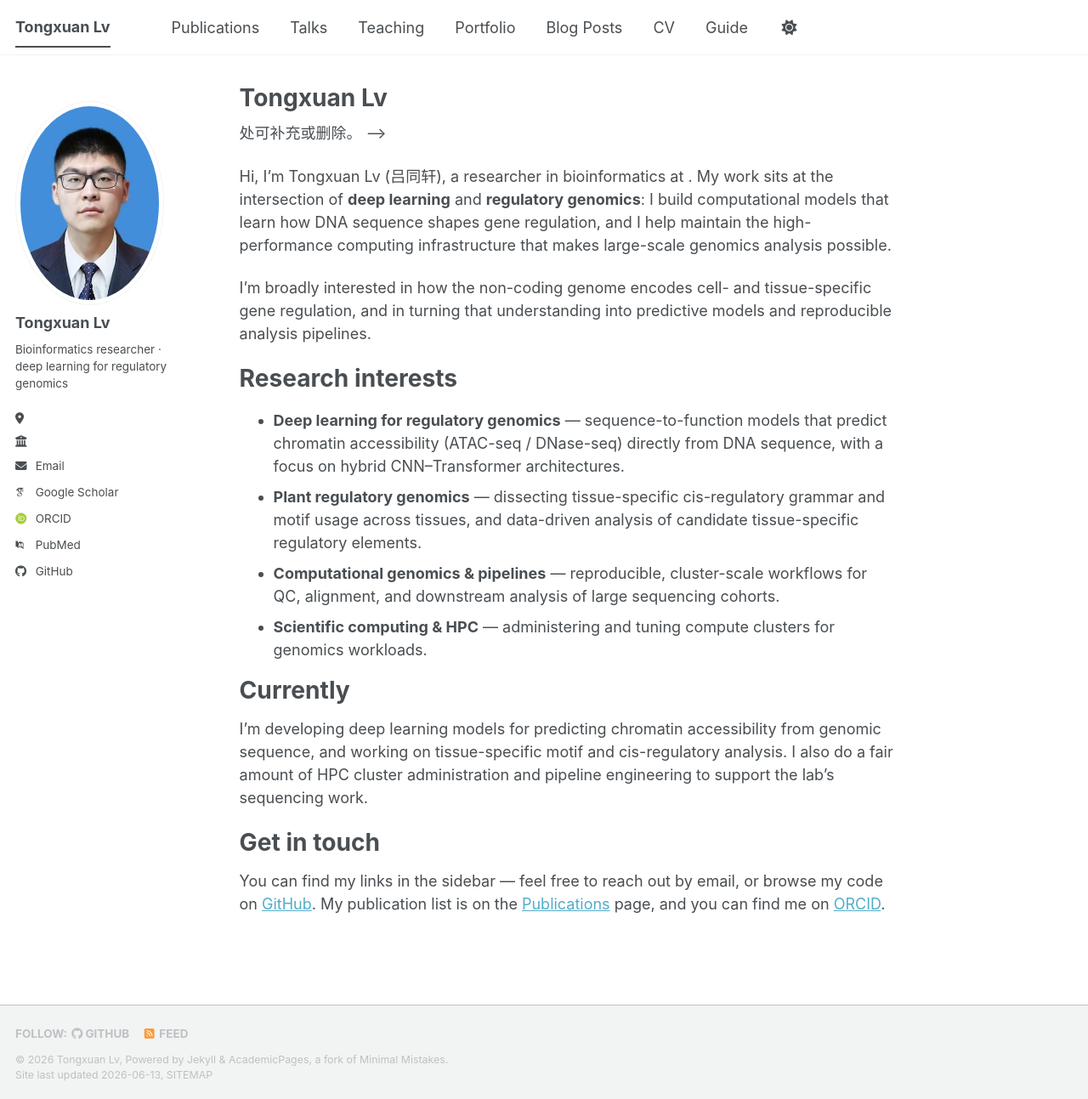
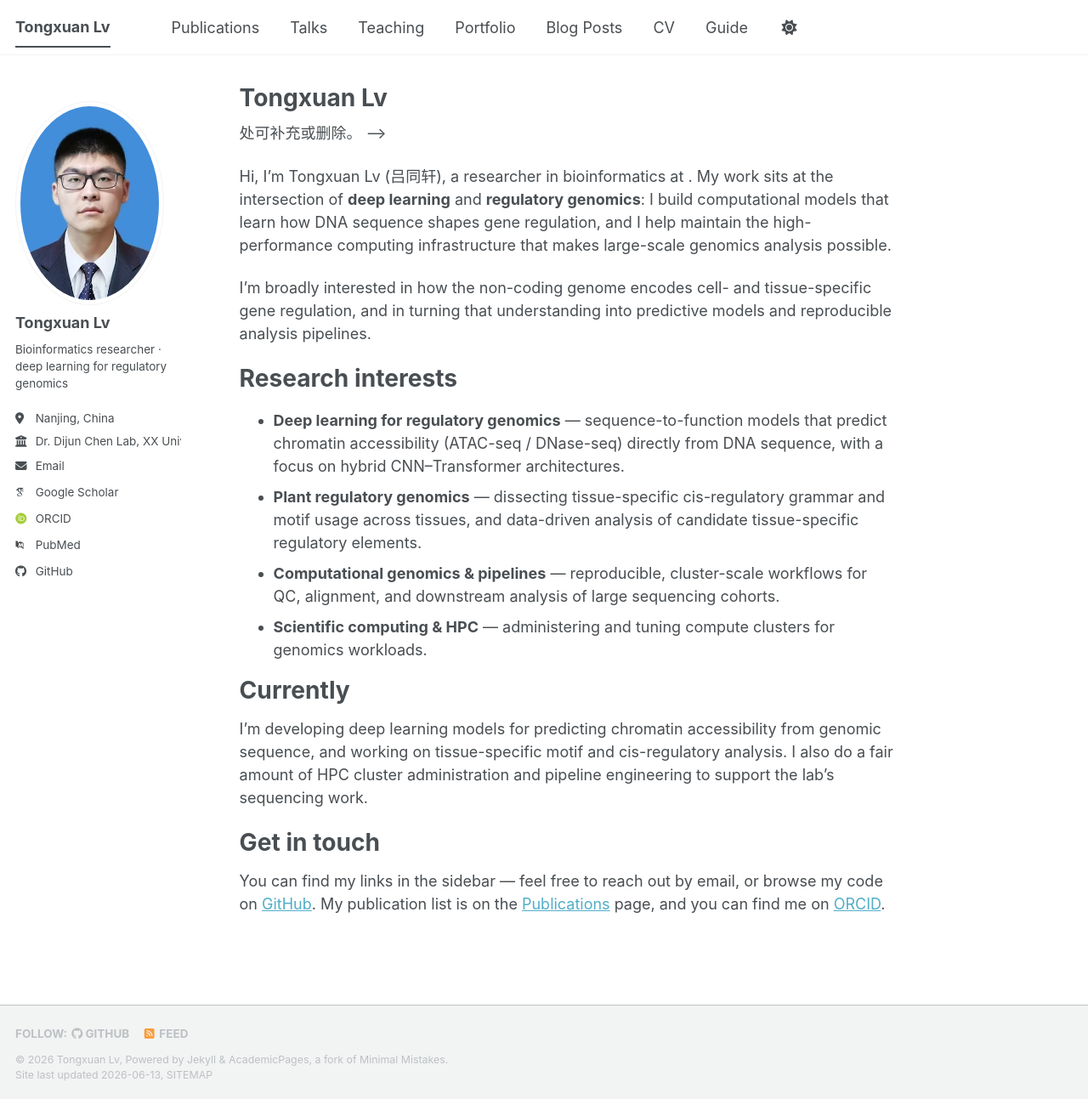
Before and after one commit to Lv-BioInfo/Lv-BioInfo.github.io, a Jekyll site: the page built from _pages/about.md, in a window 1280 px wide and 1293 px high. Shown: the whole window at 85% size. Built offline with Jekyll 4.4.1, drawn with Linux system fonts in a browser that asks for light colours; some web fonts are replaced; a script bundle is joined from its source files by our own code; library files that are not in the unit come from our copies.

Commit message:
Update _config.yml

```diff
--- a/_config.yml
+++ b/_config.yml
@@ -26,15 +26,15 @@ author:
   name             : "Tongxuan Lv"               # 想显示中文名可改成 "吕同轩 (Tongxuan Lv)"
   pronouns         : # example: "she/her"
   bio              : "Bioinformatics researcher · deep learning for regulatory genomics"  # 按你的身份微调，如 PhD candidate / Postdoc
-  location         : ""                           # 待填写，例如 "Beijing, China"
-  employer         : ""                           # 待填写：课题组 / 院校，例如 "Dr. Chen Lab, XX University"
+  location         : "Nanjing, China"                           # 待填写，例如 "Beijing, China"
+  employer         : "Dr. Dijun Chen Lab, XX University"                           # 待填写：课题组 / 院校，例如 "Dr. Chen Lab, XX University"
   uri              : # URL
-  email            : ""                           # 待填写：联系邮箱
+  email            : "602024300028@smail.nju.edu.cn"                           # 待填写：联系邮箱
 
   # Academic websites
   academia         : # URL
   arxiv            : # URL - Update with the correct link to your profile
-  googlescholar    : ""                           # 待填写：Google Scholar 主页链接
+  googlescholar    : "https://scholar.google.com/citations?user=ra_ApP4AAAAJ&hl=zh-CN"                           # 待填写：Google Scholar 主页链接
   inspire-hep      : # URL
   impactstory      : # URL
   orcid            : "https://orcid.org/0009-0008-3618-635X"
```
